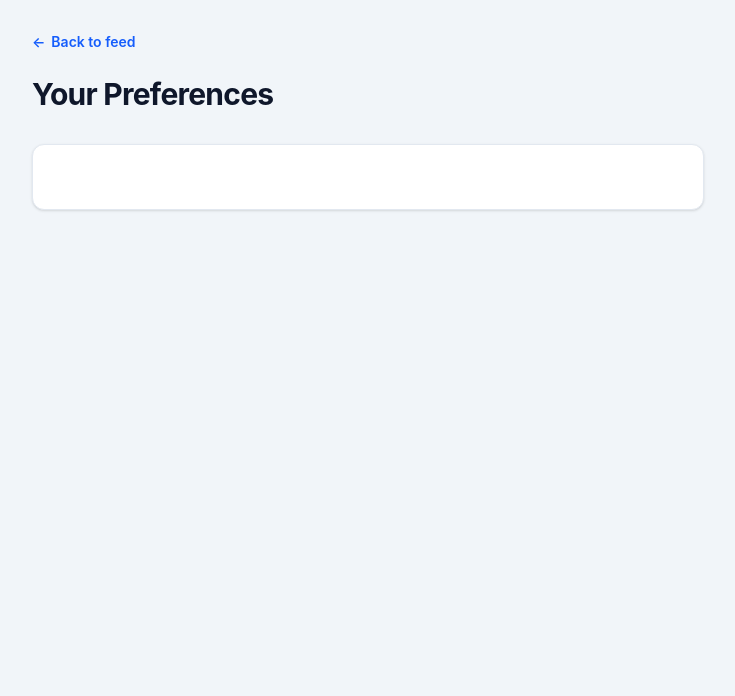
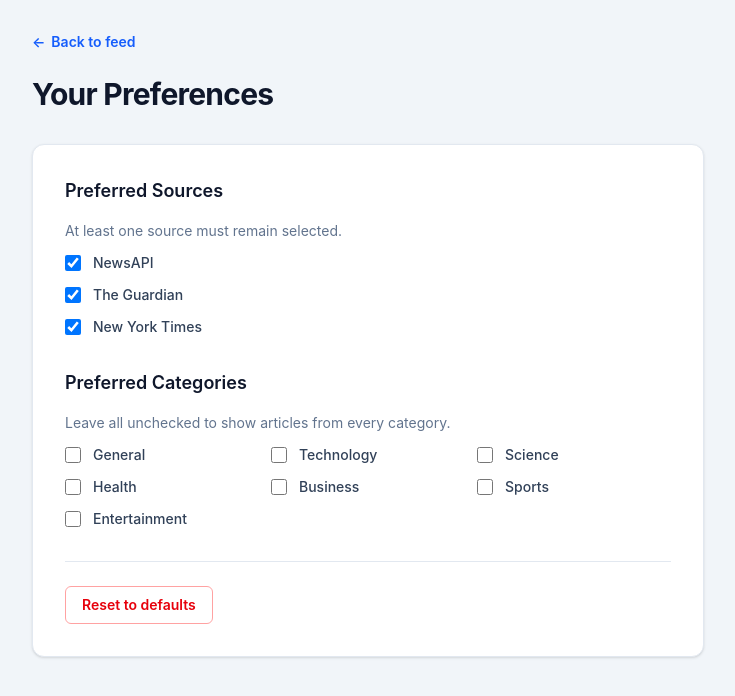
Before and after one commit to salmancrc/innoscripta-news-aggregator, a React (Vite) app: page /preferences in a window 1280 px wide. Shown: the top 696 px of the page, without its empty margins (272-1007 px from the left). Built offline with nearby package versions, Linux system fonts and the light colour scheme.

Commit message:
feat: Implement source and category preference selection and filter panel

```diff
--- a/src/features/preferences/PreferencesPanel.tsx
+++ b/src/features/preferences/PreferencesPanel.tsx
@@ -1,4 +1,130 @@
-// TODO: Implement PreferencesPanel component
-const PreferencesPanel = (): null => null;
+import type { UserPreferences, NewsSourceId, Category } from '../../types/source';
+
+export interface PreferencesPanelProps {
+  preferences: UserPreferences;
+  onUpdate: (partial: Partial<UserPreferences>) => void;
+  onReset: () => void;
+}
+
+const SOURCES: { id: NewsSourceId; label: string }[] = [
+  { id: 'newsapi', label: 'NewsAPI' },
+  { id: 'guardian', label: 'The Guardian' },
+  { id: 'nyt', label: 'New York Times' },
+];
+
+const CATEGORIES: { id: Category; label: string }[] = [
+  { id: 'general', label: 'General' },
+  { id: 'technology', label: 'Technology' },
+  { id: 'science', label: 'Science' },
+  { id: 'health', label: 'Health' },
+  { id: 'business', label: 'Business' },
+  { id: 'sports', label: 'Sports' },
+  { id: 'entertainment', label: 'Entertainment' },
+];
+
+export const PreferencesPanel = ({
+  preferences,
+  onUpdate,
+  onReset,
+}: PreferencesPanelProps) => {
+  const handleSourceChange = (id: NewsSourceId, checked: boolean) => {
+    const updatedSources = checked
+      ? [...preferences.sources, id]
+      : preferences.sources.filter((s) => s !== id);
+    onUpdate({ sources: updatedSources });
+  };
+
+  const handleCategoryChange = (id: Category, checked: boolean) => {
+    const updatedCategories = checked
+      ? [...preferences.categories, id]
+      : preferences.categories.filter((c) => c !== id);
+    onUpdate({ categories: updatedCategories });
+  };
+
+  return (
+    <div className="flex flex-col gap-8">
+      {/* Sources section */}
+      <section aria-labelledby="sources-heading">
+        <h2
+          id="sources-heading"
+          className="mb-4 text-lg font-semibold text-slate-900 dark:text-white"
+        >
+          Preferred Sources
+        </h2>
+        <p className="mb-3 text-sm text-slate-500 dark:text-slate-400">
+          At least one source must remain selected.
+        </p>
+        <div className="flex flex-col gap-3">
+          {SOURCES.map(({ id, label }) => {
+            const isChecked = preferences.sources.includes(id);
+            const isLastChecked = isChecked && preferences.sources.length === 1;
+            return (
+              <div key={id} className="flex items-center gap-3">
+                <input
+                  id={`source-${id}`}
+                  type="checkbox"
+                  checked={isChecked}
+                  disabled={isLastChecked}
+                  onChange={(e) => handleSourceChange(id, e.target.checked)}
+                  className="h-4 w-4 rounded border-slate-300 text-blue-600 focus:ring-blue-500 disabled:cursor-not-allowed disabled:opacity-50 dark:border-slate-600"
+                />
+                <label
+                  htmlFor={`source-${id}`}
+                  className="text-sm font-medium text-slate-700 dark:text-slate-300 aria-disabled:opacity-50"
+                  aria-disabled={isLastChecked}
+                >
+                  {label}
+                </label>
+              </div>
+            );
+          })}
+        </div>
+      </section>
+
+      {/* Categories section */}
+      <section aria-labelledby="categories-heading">
+        <h2
+          id="categories-heading"
+          className="mb-4 text-lg font-semibold text-slate-900 dark:text-white"
+        >
+          Preferred Categories
+        </h2>
+        <p className="mb-3 text-sm text-slate-500 dark:text-slate-400">
+          Leave all unchecked to show articles from every category.
+        </p>
+        <div className="grid grid-cols-2 gap-3 sm:grid-cols-3">
+          {CATEGORIES.map(({ id, label }) => (
+            <div key={id} className="flex items-center gap-3">
+              <input
+                id={`category-${id}`}
+                type="checkbox"
+                checked={preferences.categories.includes(id)}
+                onChange={(e) => handleCategoryChange(id, e.target.checked)}
+                className="h-4 w-4 rounded border-slate-300 text-blue-600 focus:ring-blue-500 dark:border-slate-600"
+              />
+              <label
+                htmlFor={`category-${id}`}
+                className="text-sm font-medium text-slate-700 dark:text-slate-300"
+              >
+                {label}
+              </label>
+            </div>
+          ))}
+        </div>
+      </section>
+
+      {/* Reset */}
+      <div className="border-t border-slate-200 pt-6 dark:border-slate-700">
+        <button
+          type="button"
+          onClick={onReset}
+          className="rounded-md border border-red-300 px-4 py-2 text-sm font-semibold text-red-600 transition-colors hover:bg-red-50 focus:outline-none focus:ring-2 focus:ring-red-500 focus:ring-offset-2 dark:border-red-700 dark:text-red-400 dark:hover:bg-red-950/40 dark:focus:ring-offset-slate-900"
+        >
+          Reset to defaults
+        </button>
+      </div>
+    </div>
+  );
+};
 
 export default PreferencesPanel;
--- a/src/features/search/FilterPanel.tsx
+++ b/src/features/search/FilterPanel.tsx
@@ -1,4 +1,124 @@
-// TODO: Implement FilterPanel component
-const FilterPanel = (): null => null;
+import type { Category, NewsSourceId } from '../../types/source';
+
+export interface FilterPanelProps {
+  selectedCategory: Category | null;
+  selectedSource: NewsSourceId | null;
+  fromDate: string | null;
+  toDate: string | null;
+  onCategoryChange: (v: Category | null) => void;
+  onSourceChange: (v: NewsSourceId | null) => void;
+  onFromDateChange: (v: string | null) => void;
+  onToDateChange: (v: string | null) => void;
+}
+
+const CATEGORIES: Category[] = [
+  'general',
+  'technology',
+  'science',
+  'health',
+  'business',
+  'sports',
+  'entertainment',
+];
+
+const SOURCES: NewsSourceId[] = ['newsapi', 'guardian', 'nyt'];
+
+export const FilterPanel = ({
+  selectedCategory,
+  selectedSource,
+  fromDate,
+  toDate,
+  onCategoryChange,
+  onSourceChange,
+  onFromDateChange,
+  onToDateChange,
+}: FilterPanelProps) => {
+  const handleClear = () => {
+    onCategoryChange(null);
+    onSourceChange(null);
+    onFromDateChange(null);
+    onToDateChange(null);
+  };
+
+  return (
+    <div className="flex flex-col gap-4 rounded-xl bg-slate-50 p-5 border border-slate-200 dark:bg-slate-800/50 dark:border-slate-700">
+      <div className="grid grid-cols-1 gap-5 sm:grid-cols-2 lg:grid-cols-4">
+        <div className="flex flex-col gap-2">
+          <label htmlFor="category-filter" className="text-sm font-semibold text-slate-700 dark:text-slate-300">
+            Category
+          </label>
+          <select
+            id="category-filter"
+            value={selectedCategory || ''}
+            onChange={(e) => onCategoryChange((e.target.value as Category) || null)}
+            className="w-full rounded-md border border-slate-300 bg-white px-3 py-2 text-sm text-slate-900 shadow-sm transition-colors focus:border-blue-500 focus:outline-none focus:ring-1 focus:ring-blue-500 dark:border-slate-600 dark:bg-slate-700 dark:text-white"
+          >
+            <option value="">All categories</option>
+            {CATEGORIES.map((cat) => (
+              <option key={cat} value={cat}>
+                {cat.charAt(0).toUpperCase() + cat.slice(1)}
+              </option>
+            ))}
+          </select>
+        </div>
+
+        <div className="flex flex-col gap-2">
+          <label htmlFor="source-filter" className="text-sm font-semibold text-slate-700 dark:text-slate-300">
+            Source
+          </label>
+          <select
+            id="source-filter"
+            value={selectedSource || ''}
+            onChange={(e) => onSourceChange((e.target.value as NewsSourceId) || null)}
+            className="w-full rounded-md border border-slate-300 bg-white px-3 py-2 text-sm text-slate-900 shadow-sm transition-colors focus:border-blue-500 focus:outline-none focus:ring-1 focus:ring-blue-500 dark:border-slate-600 dark:bg-slate-700 dark:text-white"
+          >
+            <option value="">All sources</option>
+            {SOURCES.map((src) => (
+              <option key={src} value={src}>
+                {src === 'newsapi' ? 'NewsAPI' : src === 'guardian' ? 'The Guardian' : 'New York Times'}
+              </option>
+            ))}
+          </select>
+        </div>
+
+        <div className="flex flex-col gap-2">
+          <label htmlFor="from-date-filter" className="text-sm font-semibold text-slate-700 dark:text-slate-300">
+            From Date
+          </label>
+          <input
+            id="from-date-filter"
+            type="date"
+            value={fromDate || ''}
+            onChange={(e) => onFromDateChange(e.target.value || null)}
+            className="w-full rounded-md border border-slate-300 bg-white px-3 py-2 text-sm text-slate-900 shadow-sm transition-colors focus:border-blue-500 focus:outline-none focus:ring-1 focus:ring-blue-500 dark:border-slate-600 dark:bg-slate-700 dark:text-white"
+          />
+        </div>
+
+        <div className="flex flex-col gap-2">
+          <label htmlFor="to-date-filter" className="text-sm font-semibold text-slate-700 dark:text-slate-300">
+            To Date
+          </label>
+          <input
+            id="to-date-filter"
+            type="date"
+            value={toDate || ''}
+            onChange={(e) => onToDateChange(e.target.value || null)}
+            className="w-full rounded-md border border-slate-300 bg-white px-3 py-2 text-sm text-slate-900 shadow-sm transition-colors focus:border-blue-500 focus:outline-none focus:ring-1 focus:ring-blue-500 dark:border-slate-600 dark:bg-slate-700 dark:text-white"
+          />
+        </div>
+      </div>
+
+      <div className="mt-2 flex justify-end">
+        <button
+          type="button"
+          onClick={handleClear}
+          className="rounded-md border border-slate-300 bg-white px-4 py-2 text-sm font-semibold text-slate-700 shadow-sm transition-colors hover:bg-slate-50 focus:outline-none focus:ring-2 focus:ring-blue-500 focus:ring-offset-2 dark:border-slate-600 dark:bg-slate-700 dark:text-slate-200 dark:hover:bg-slate-600 dark:focus:ring-offset-slate-800"
+        >
+          Clear filters
+        </button>
+      </div>
+    </div>
+  );
+};
 
 export default FilterPanel;
```
